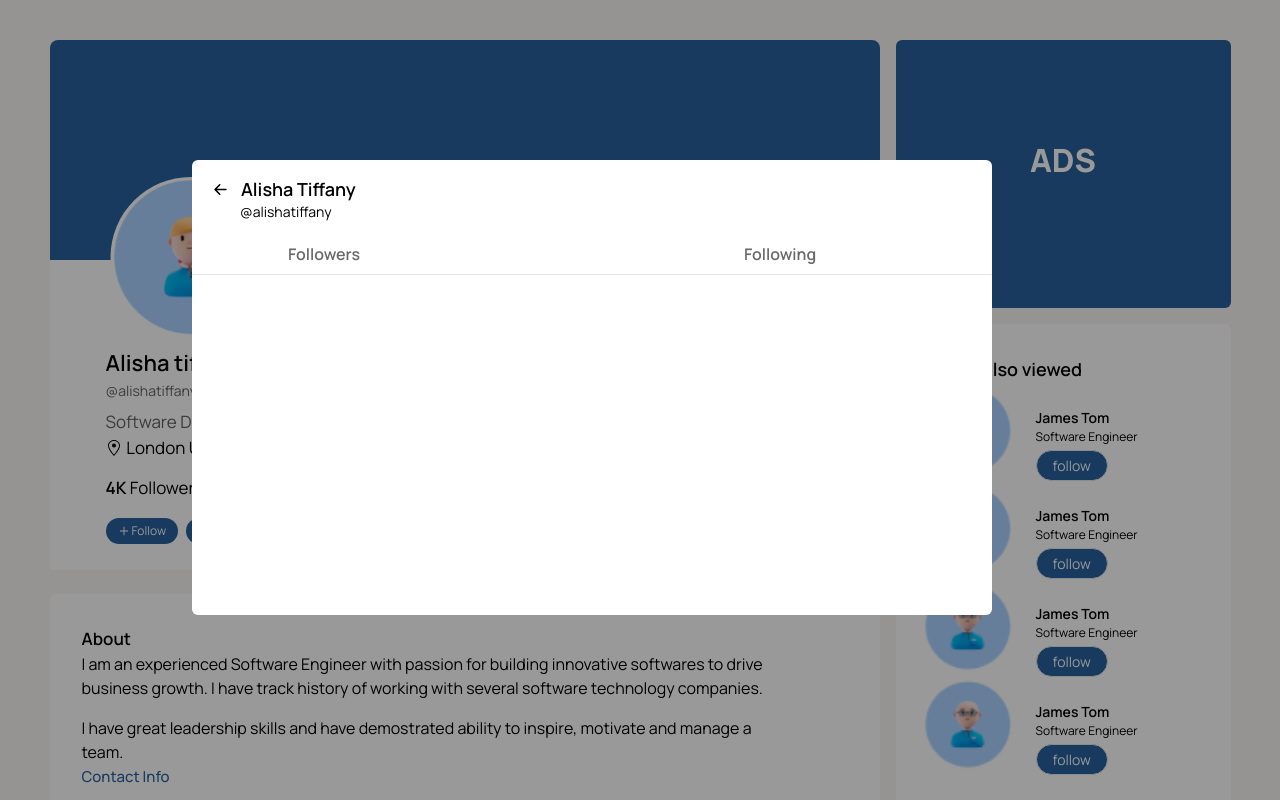
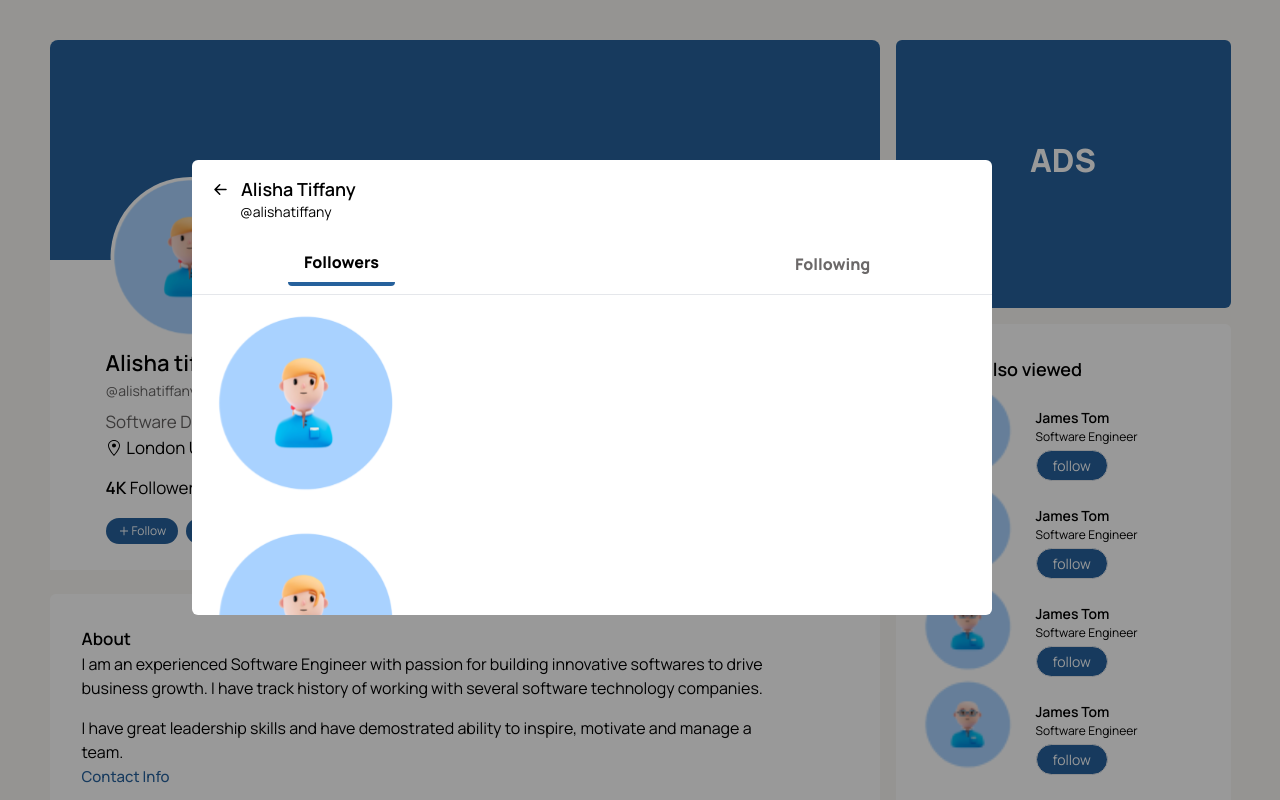
Before and after one commit to nnaemyx/linkedinprofile, a React (Create React App) app: page / in a window 1280 px wide. Both pictures are taken after a click on the button "Follow". Shown: the top 800 px of the page. Built offline with nearby package versions, Linux system fonts and the light colour scheme; a web font is replaced by a local one.

Commit message:
added the followers section

```diff
--- a/src/Data.js
+++ b/src/Data.js
@@ -31,7 +31,67 @@ export const profile = [
   },
 ];
 
+export const followers = [
+  {
+    image: <Profileimage />,
+    name: "Alisha tiffany",
+    username: "@alishatiffany",
+    paragraph: "Software Engineer",
+    following: "Following",
+  },
+  {
+    image: <Profileimage />,
+    name: "Alisha tiffany",
+    username: "@alishatiffany",
+    paragraph: "Software Engineer",
+    following: "Following",
+  },
+  {
+    image: <Profileimage />,
+    name: "Alisha tiffany",
+    username: "@alishatiffany",
+    paragraph: "Software Engineer",
+    following: "Following",
+  },
+  {
+    image: <Profileimage />,
+    name: "Alisha tiffany",
+    username: "@alishatiffany",
+    paragraph: "Software Engineer",
+    following: "Following",
+  },
+  {
+    image: <Profileimage />,
+    name: "Alisha tiffany",
+    username: "@alishatiffany",
+    paragraph: "Software Engineer",
+    following: "Following",
+  },
+  {
+    image: <Profileimage />,
+    name: "Alisha tiffany",
+    username: "@alishatiffany",
+    paragraph: "Software Engineer",
+    following: "Following",
+  },
+  {
+    image: <Profileimage />,
+    name: "Alisha tiffany",
+    username: "@alishatiffany",
+    paragraph: "Software Engineer",
+    following: "Following",
+  },
+];
 
+export const following = [
+  {
+    image: <Adsimage />,
+    name: "Alisha tiffany",
+    username: "@alishatiffany",
+    paragraph: "Software Engineer",
+    following: "Following",
+  }
+]
 
 export const people = [
   {
--- a/src/components/Atoms/Follow.jsx
+++ b/src/components/Atoms/Follow.jsx
@@ -1,7 +1,25 @@
-import React from "react";
+import React, { useState } from "react";
 import { BsArrowLeftShort } from "react-icons/bs";
+import { followers, following } from "../../Data";
 
 const Follow = ({ open, onClose }) => {
+  const [selected, setSelected] = useState("followers");
+  const [followersVisible, setFollowersVisible] = useState(true);
+  const [followingVisible, setFollowingVisible] = useState(false);
+
+
+
+  const showFollowers = () => {
+    setFollowersVisible(true);
+    setFollowingVisible(false);
+    setSelected("followers");
+  };
+
+  const showFollowing = () => {
+    setFollowingVisible(true);
+    setFollowersVisible(false);
+    setSelected("following");
+  };
   if (!open) return null;
   return (
     <div className="bg-black/40 top-[0.01rem] left-[0.01rem] overflow-auto fixed w-[100%] h-[100%] ">
@@ -14,11 +32,42 @@ const Follow = ({ open, onClose }) => {
         </div>
         <p className="px-[3rem] text-[14px] -mt-[.1rem]">@alishatiffany</p>
 
-        <div className="flex text-[#6B6868] font-semibold lg:gap-[24rem] mt-5 lg:px-[6rem]">
-          <button>Followers</button>
-          <button>Following</button>
+        <div className="flex font-semibold lg:gap-[24rem] mt-5 lg:px-[6rem]">
+          <button
+            className={` text-[#6B6868]  font-bold py-2 px-4 rounded ${
+              selected === "followers" ? "border-b-4 border-primary text-black" : ""
+            }`}
+            onClick={showFollowers}
+          >
+            Followers
+          </button>
+          <button
+            className={`text-[#6B6868]  font-bold py-2 px-4 rounded ${
+              selected === "following" ? "border-b-4 text-black border-primary" : ""
+            }`}
+            onClick={showFollowing}
+          >
+            Following
+          </button>
         </div>
-        <hr className="w-[100%] text-[#6B6868]/50 mt-2" />
+          <hr className="w-[100%] text-[#6B6868]/50 mt-2" />
+        {followersVisible && (
+          <ul className="list-none p-0">
+            {followers.map((follower, index) => (
+              <img src= {follower.image.type} className="py-2" alt='ok' key={index}/>
+
+            ))}
+          </ul>
+        )}
+        {followingVisible && (
+          <ul className="list-none p-0">
+            {following.map((user, index) => (
+              <li className="py-2" key={index}>
+                {user.name}
+              </li>
+            ))}
+          </ul>
+        )}
       </div>
     </div>
   );
--- /dev/null
+++ b/src/components/Atoms/Followers.jsx
@@ -0,0 +1,63 @@
+import React, { useState } from 'react';
+
+const Followers = () => {
+  const [selected, setSelected] = useState('followers');
+  const [followersVisible, setFollowersVisible] = useState(true);
+  const [followingVisible, setFollowingVisible] = useState(false);
+
+  const followers = ['user1', 'user2', 'user3'];
+  const following = ['user4', 'user5', 'user6'];
+
+  const showFollowers = () => {
+    setFollowersVisible(true);
+    setFollowingVisible(false);
+    setSelected('followers');
+  };
+
+  const showFollowing = () => {
+    setFollowingVisible(true);
+    setFollowersVisible(false);
+    setSelected('following');
+  };
+
+  return (
+    <div className="flex">
+      <button
+        className={`bg-blue-500  text-white font-bold py-2 px-4 rounded ${
+          selected === 'followers' ? 'bg-blue-600' : ''
+        }`}
+        onClick={showFollowers}
+      >
+        Followers
+      </button>
+      <button
+        className={`bg-blue-500  text-white font-bold py-2 px-4 rounded ${
+          selected === 'following' ? 'bg-blue-600' : ''
+        }`}
+        onClick={showFollowing}
+      >
+        Following
+      </button>
+      {followersVisible && (
+        <ul className="list-none p-0">
+          {followers.map((follower) => (
+            <li className="py-2" key={follower}>
+              {follower}
+            </li>
+          ))}
+        </ul>
+      )}
+      {followingVisible && (
+        <ul className="list-none p-0">
+          {following.map((user) => (
+            <li className="py-2" key={user}>
+              {user}
+            </li>
+          ))}
+        </ul>
+      )}
+    </div>
+  );
+};
+
+export default Followers;
--- /dev/null
+++ b/src/components/Atoms/Following.jsx
@@ -0,0 +1,9 @@
+import React from 'react'
+
+const Following = () => {
+  return (
+    <div>Following</div>
+  )
+}
+
+export default Following
```
Also changed, not shown: src/images/Line 24.svg (added).
